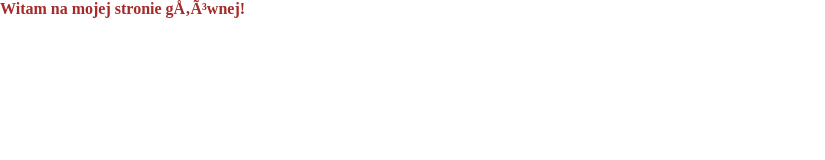
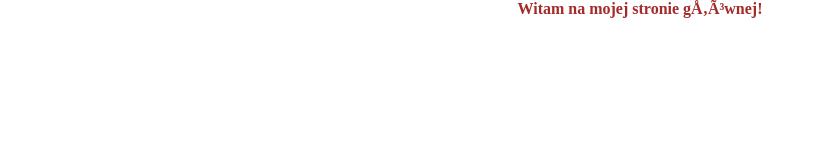
Before and after one commit to mikokill/mikokill.github.io, a plain HTML site: page index.html in a window 1280 px wide. Shown: the whole page, without its empty margins (0-825 px from the left). Drawn offline with Linux system fonts and the light colour scheme.

Commit message:
initial commit

```diff
--- a/index.html
+++ b/index.html
@@ -5,6 +5,6 @@
         <link rel="stylesheet" href="style.css" />
     </head>
     <body>
-        <h1 class="naglowek">Witam na mojej stronie głównej!</h1>
+        <center><h1 class="naglowek">Witam na mojej stronie głównej!</h1></center>
     </body>
 </html>
--- a/style.css
+++ b/style.css
@@ -5,4 +5,5 @@
 .naglowek{
     color: brown;
     font-size: medium;
+    text-align: center;
 }
```
